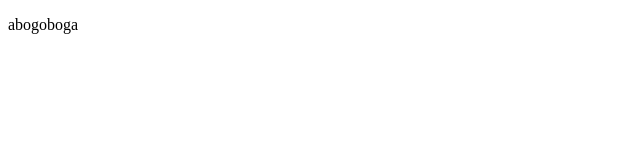
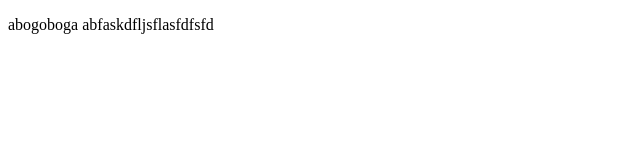
Before and after one commit to Eirfand1/css-grid, a plain HTML site: page c.html in a window 1280 px wide. Shown: the whole page, without its empty margins (0-640 px from the left). Drawn offline with Linux system fonts and the light colour scheme.

Commit message:
Update c.html
sfdsfdsfd

```diff
--- a/c.html
+++ b/c.html
@@ -8,6 +8,7 @@
 <body>
     <p>
         abogoboga
+        abfaskdfljsflasfdfsfd
     </p>
 
 </body>
```
